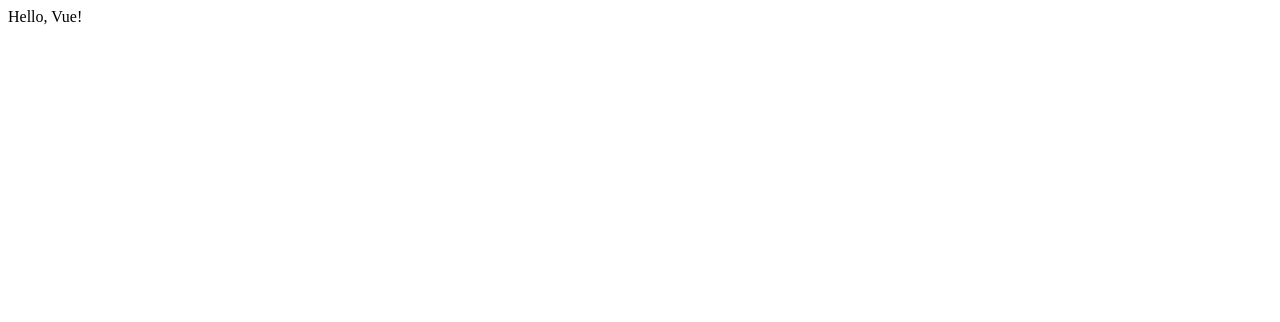
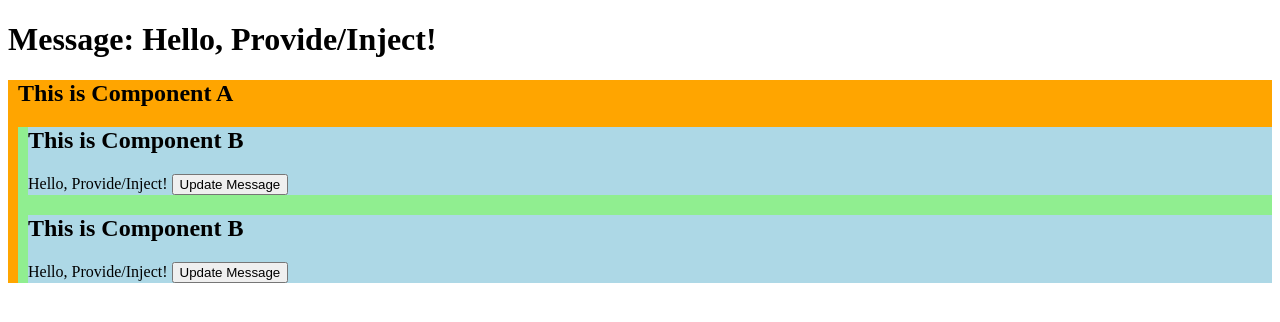
Before and after one commit to trinaldo3/learn-vue-3-with-bingyang, a Vue app: page / in a window 1280 px wide. Shown: the top 322 px of the page. Built offline with nearby package versions, Linux system fonts and the light colour scheme.

Commit message:
Pass data to descendant components with provide and inject

```diff
--- a/src/App.vue
+++ b/src/App.vue
@@ -1,13 +1,26 @@
 <template>
-  <div>
-    <div>Hello, Vue!</div>
+  <h1>Message: {{ message }}</h1>
+  <div style="background-color: orange; padding-left: 10px;">
+    <ComponentA></ComponentA>
   </div>
 </template>
 
 <script setup>
+import { ref, provide, readonly} from 'vue'
+import ComponentA from './ComponentA.vue';
 
+let message = ref('Hello, Provide/Inject!')
+
+function updateMessage() {
+  message.value = 'Hello, Provide/Inject! Updated'
+}
+
+provide('msg', {message, updateMessage})
+
+let count = ref(0)
+provide('read-only-count', readonly(count))
 </script>
 
-<style lang="scss" scoped>
+<style  scoped>
 
 </style>
--- /dev/null
+++ b/src/ComponentA.vue
@@ -0,0 +1,16 @@
+<template>
+    <h2>This is Component A</h2>
+    <div style="background-color: lightgreen; padding-left: 10px;">
+        <ComponentB></ComponentB>
+        <ComponentB></ComponentB>
+    </div>
+</template>
+
+<script setup>
+import ComponentB from './ComponentB.vue'
+</script>
+
+
+<style  scoped>
+
+</style>
--- /dev/null
+++ b/src/ComponentB.vue
@@ -0,0 +1,17 @@
+<template>
+    <div style="background-color: lightblue;">
+        <h2>This is Component B</h2>
+        {{ messageFromApp }}
+        <button @click="updateMessage">Update Message</button>
+    </div>
+</template>
+
+<script setup>
+import {inject} from 'vue'
+
+let {message: messageFromApp, updateMessage} = inject('msg', 'default message')
+</script>
+
+<style  scoped>
+
+</style>
```
